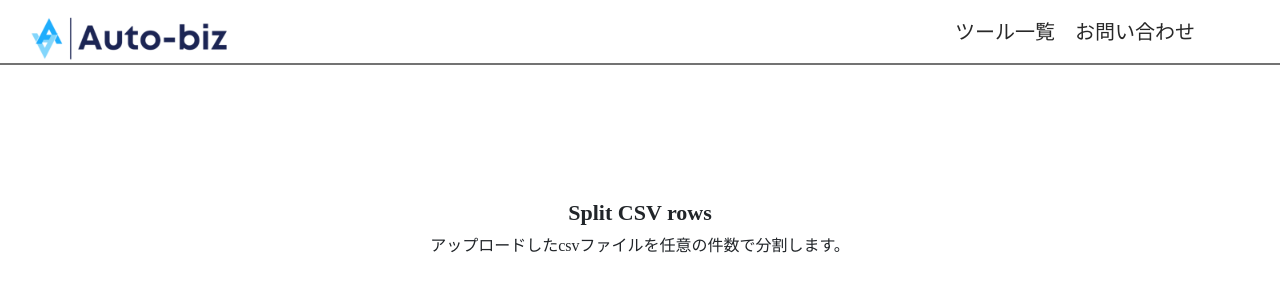
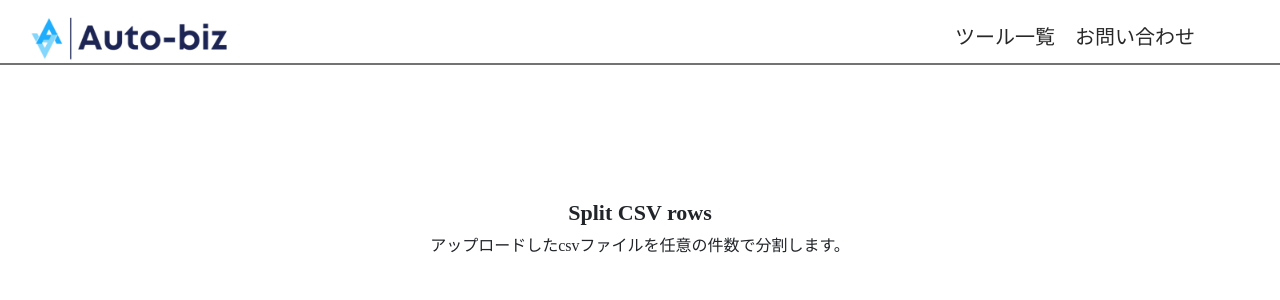
Before and after one commit to kishi-hirosuke/convenient_tools, a Django app: page /tool_CSV_split/ in a window 1280 px wide. Shown: the top 300 px of the page. Run offline with Django 3.2, Linux system fonts and the light colour scheme; style sheets or scripts are compiled from the project's sources; some libraries are stand-ins or nearby versions.

Commit message:
色々調節

```diff
--- a/tool_site/static/css/main.css
+++ b/tool_site/static/css/main.css
@@ -55,8 +55,7 @@ header .header_right_contents .header_right_link {
   color: rgb(40, 40, 40);
 }
 header .header_right_contents .header_right_link h2 {
-  padding: 25px 0;
-  margin: 0;
+  margin: 11px 0 0 0;
   font-size: 20px;
   font-family: "游ゴシック", "ヒラギノ角ゴ ProN", "sans-serif";
 }
--- a/tool_site/static/css/main.scss
+++ b/tool_site/static/css/main.scss
@@ -77,8 +77,8 @@ header {
             text-align: center;
             color: $text_color;
             h2 {
-                padding: 25px 0;
-                margin: 0;
+                // padding: 23px 0 22px 0;
+                margin: 11px 0 0 0;
                 font-size: $header_title;
                 font-family: $ja;
                 // font-weight: bold;
```
Also changed, not shown: 1 other file.
